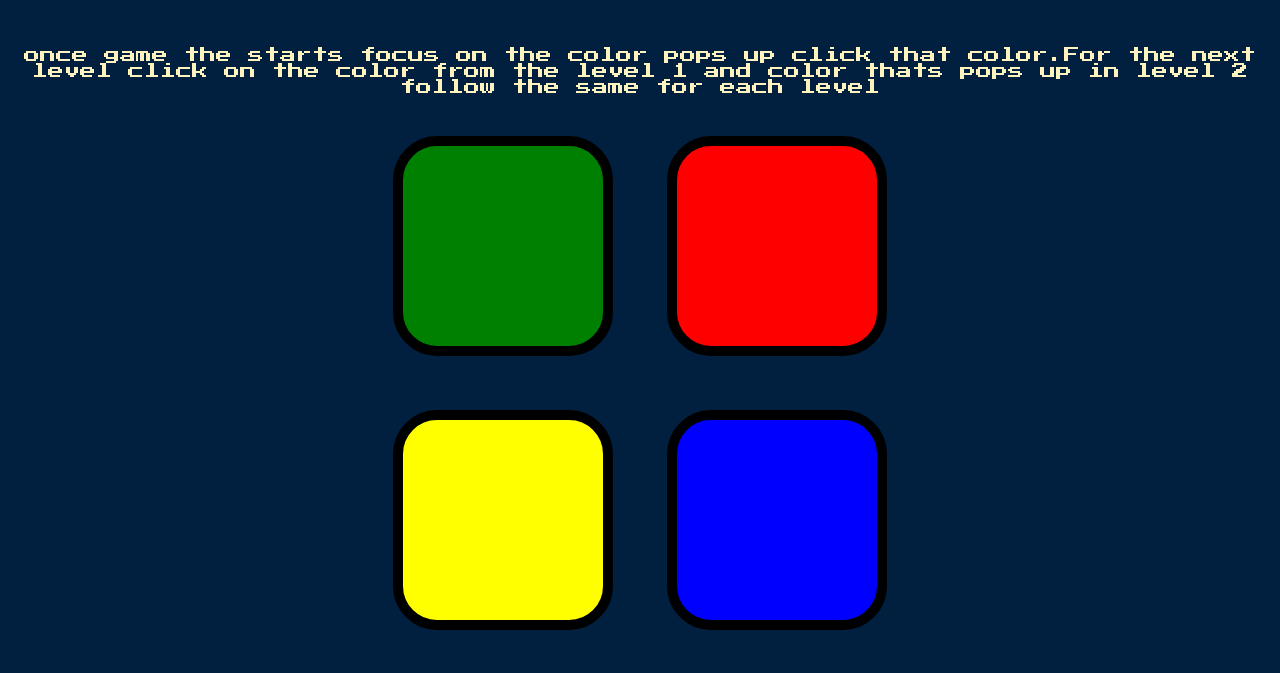
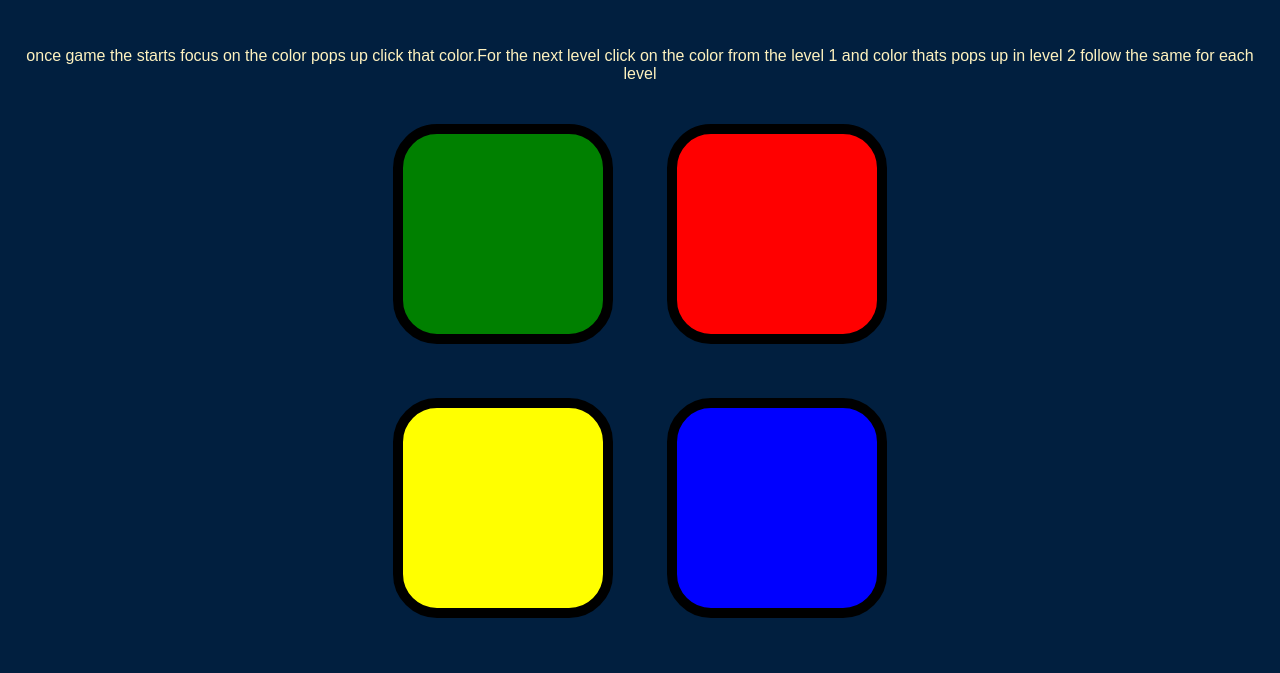
Before and after one commit to Priyangaanand/SIMON, a plain HTML site: page index.html in a window 1280 px wide. Shown: the part 127-800 px from the top of the page. Drawn offline with nearby package versions, Linux system fonts and the light colour scheme.

Commit message:
Update styles.css

```diff
--- a/styles.css
+++ b/styles.css
@@ -5,7 +5,8 @@ body {
 p
 {
   color: #FEF2BF;
-  font-family: 'Press Start 2P', cursive;
+  font-size:16px;
+  font-family:  Arial, Helvetica, sans-serif;;
 }
 
 #level-title {
```
